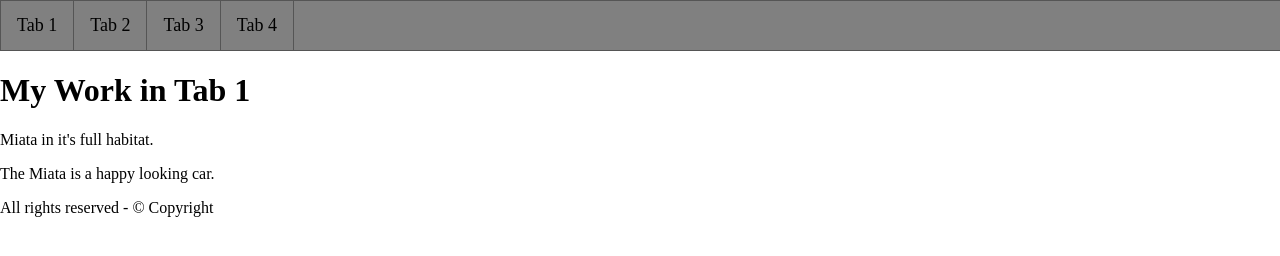
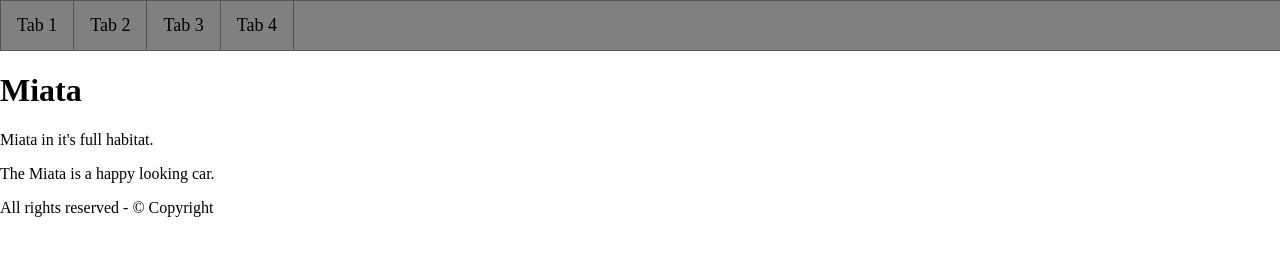
Before and after one commit to HektorNordin/test-2, a plain HTML site: page index.html in a window 1280 px wide. Drawn offline with Linux system fonts and the light colour scheme.

Commit message:
Update index.html

```diff
--- a/index.html
+++ b/index.html
@@ -14,7 +14,7 @@
         </ul>
     </nav>
 <header class="header">
-        <h1>My Work in Tab 1</h1>
+        <h1>Miata</h1>
 </header>
 <div class="wrapper">
 <p>  Miata in it's full habitat.
```
